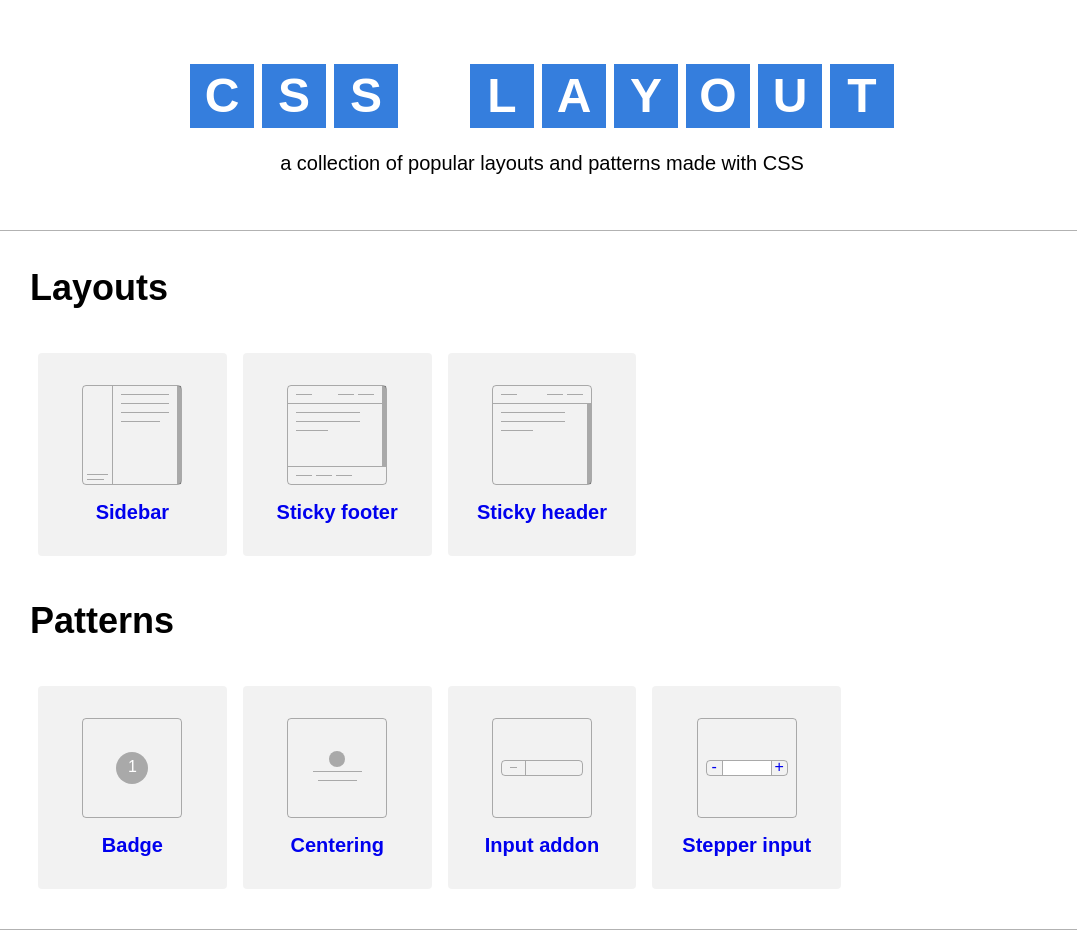
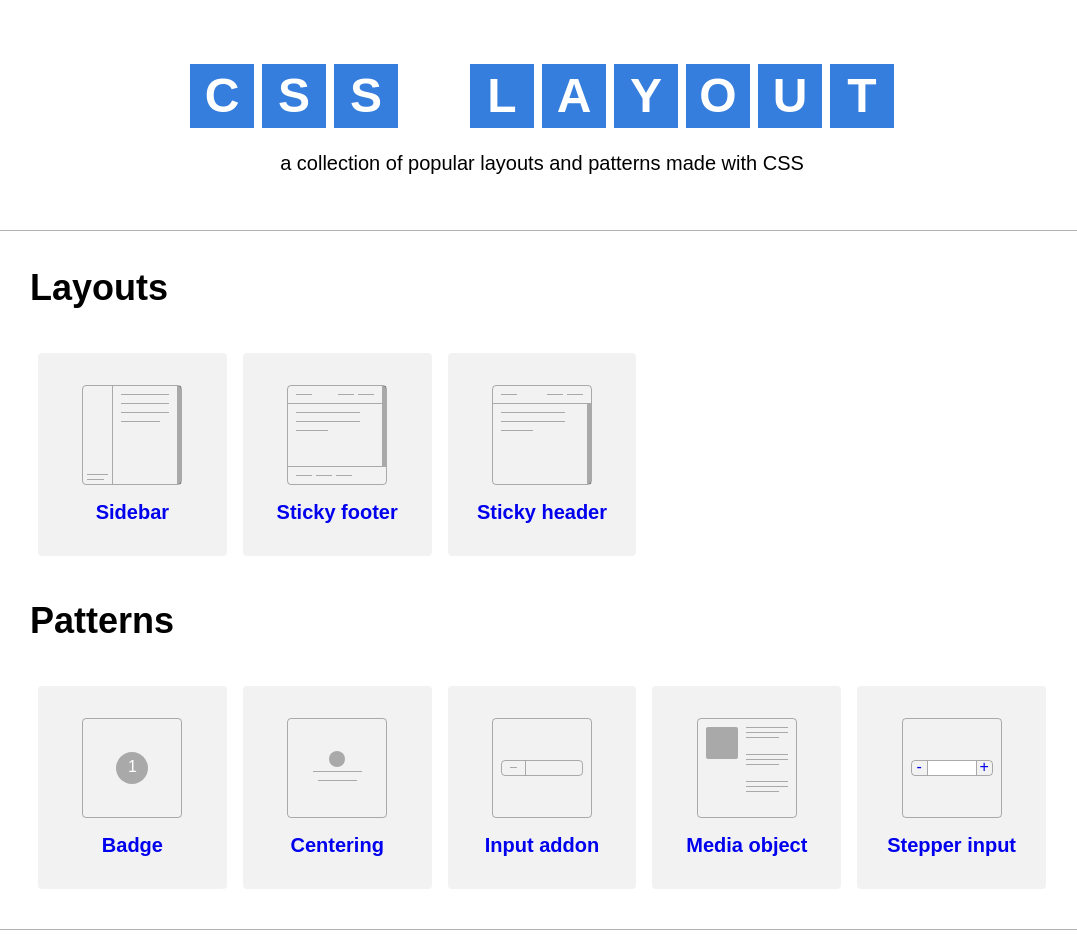
Before and after one commit to phuocng/csslayout, a React (Vite) app: page / in a window 1280 px wide. Shown: the top 952 px of the page, without its empty margins (98-1175 px from the left). Built offline with nearby package versions, Linux system fonts and the light colour scheme; a small style sheet from the web is missing.

Commit message:
Add square placeholder

```diff
--- a/client/Home.jsx
+++ b/client/Home.jsx
@@ -4,6 +4,7 @@ import { Link } from 'react-router-dom';
 import BadgeCover from './covers/BadgeCover';
 import CenterCover from './covers/CenterCover';
 import InputAddonCover from './covers/InputAddonCover';
+import MediaObjectCover from './covers/MediaObjectCover';
 import SidebarCover from './covers/SidebarCover';
 import StickyFooterCover from './covers/StickyFooterCover';
 import StickyHeaderCover from './covers/StickyHeaderCover';
@@ -76,6 +77,12 @@ const Home = () => {
                         </Link>
                     </div>
                     <div className="pa2 w-20">
+                        <Link to="/media-object" className="link flex flex-column items-center justify-center bg-black-05 br2 ph3 pv4">
+                            <MediaObjectCover />
+                            <h4 className="f4 mv0 pt3">Media object</h4>
+                        </Link>
+                    </div>
+                    <div className="pa2 w-20">
                         <Link to="/stepper-input" className="link flex flex-column items-center justify-center bg-black-05 br2 ph3 pv4">
                             <StepperInputCover />
                             <h4 className="f4 mv0 pt3">Stepper input</h4>
--- /dev/null
+++ b/client/covers/MediaObjectCover.jsx
@@ -0,0 +1,32 @@
+import React from 'react';
+
+import Frame from '../placeholders/Frame';
+import Line from '../placeholders/Line';
+import Square from '../placeholders/Square';
+
+const MediaObjectCover = () => {
+    return (
+        <Frame>
+            <div className="flex h-100 items-start pa2 w-100">
+                <div className="h2 w2 mr2">
+                    <Square />
+                </div>
+                <div className="flex-auto">
+                    <div className="w-100 mb1"><Line /></div>
+                    <div className="w-100 mb1"><Line /></div>
+                    <div className="w-80 mb3"><Line /></div>
+
+                    <div className="w-100 mb1"><Line /></div>
+                    <div className="w-100 mb1"><Line /></div>
+                    <div className="w-80 mb3"><Line /></div>
+
+                    <div className="w-100 mb1"><Line /></div>
+                    <div className="w-100 mb1"><Line /></div>
+                    <div className="w-80 mb1"><Line /></div>
+                </div>
+            </div>
+        </Frame>
+    );
+};
+
+export default MediaObjectCover;
--- /dev/null
+++ b/client/placeholders/Square.jsx
@@ -0,0 +1,9 @@
+import React from 'react';
+
+const Square = ({ size = 8 }) => {
+    return (
+        <div className="w-100 h-100 bg-black-30 br1" />
+    );
+};
+
+export default Square;
```
